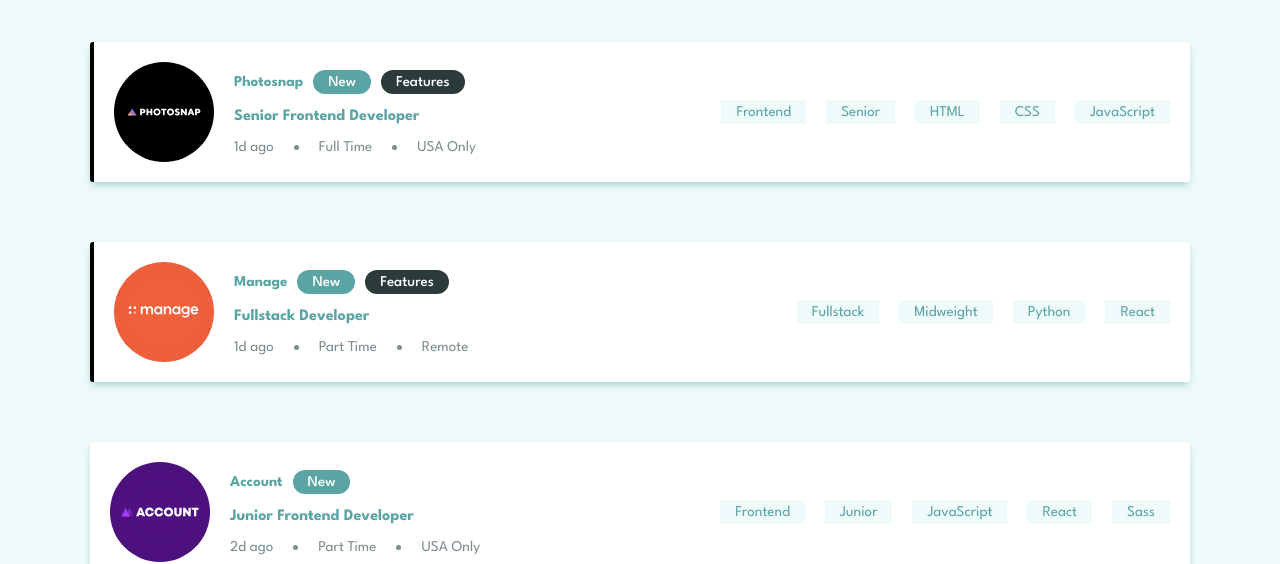
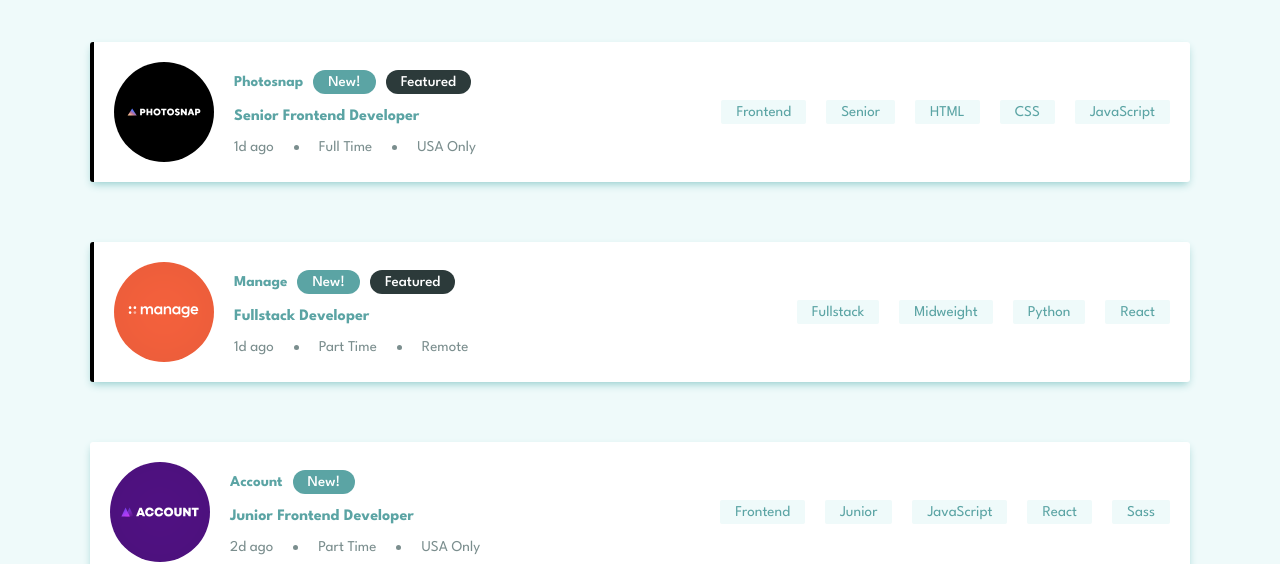
Before and after one commit to developercris7/job-listing-site, a React (Create React App) app: page / in a window 1280 px wide. Shown: the part 188-752 px from the top of the page. Built offline with nearby package versions, Linux system fonts and the light colour scheme.

Commit message:
text changed from features to featured

```diff
--- a/src/Components/Jobpost.jsx
+++ b/src/Components/Jobpost.jsx
@@ -31,9 +31,9 @@ const Jobpost = () => {
             <div className={Styles.jobDetailsSection}>
               <div className={Styles.details1}>
                 <span className={Styles.company}>{job.company}</span>
-                {job.new && <span className={Styles.newBanner}>New</span>}
+                {job.new && <span className={Styles.newBanner}>New!</span>}
                 {job.featured && (
-                  <span className={Styles.featuresBanner}>Features</span>
+                  <span className={Styles.featuresBanner}>Featured</span>
                 )}
               </div>
 
```
